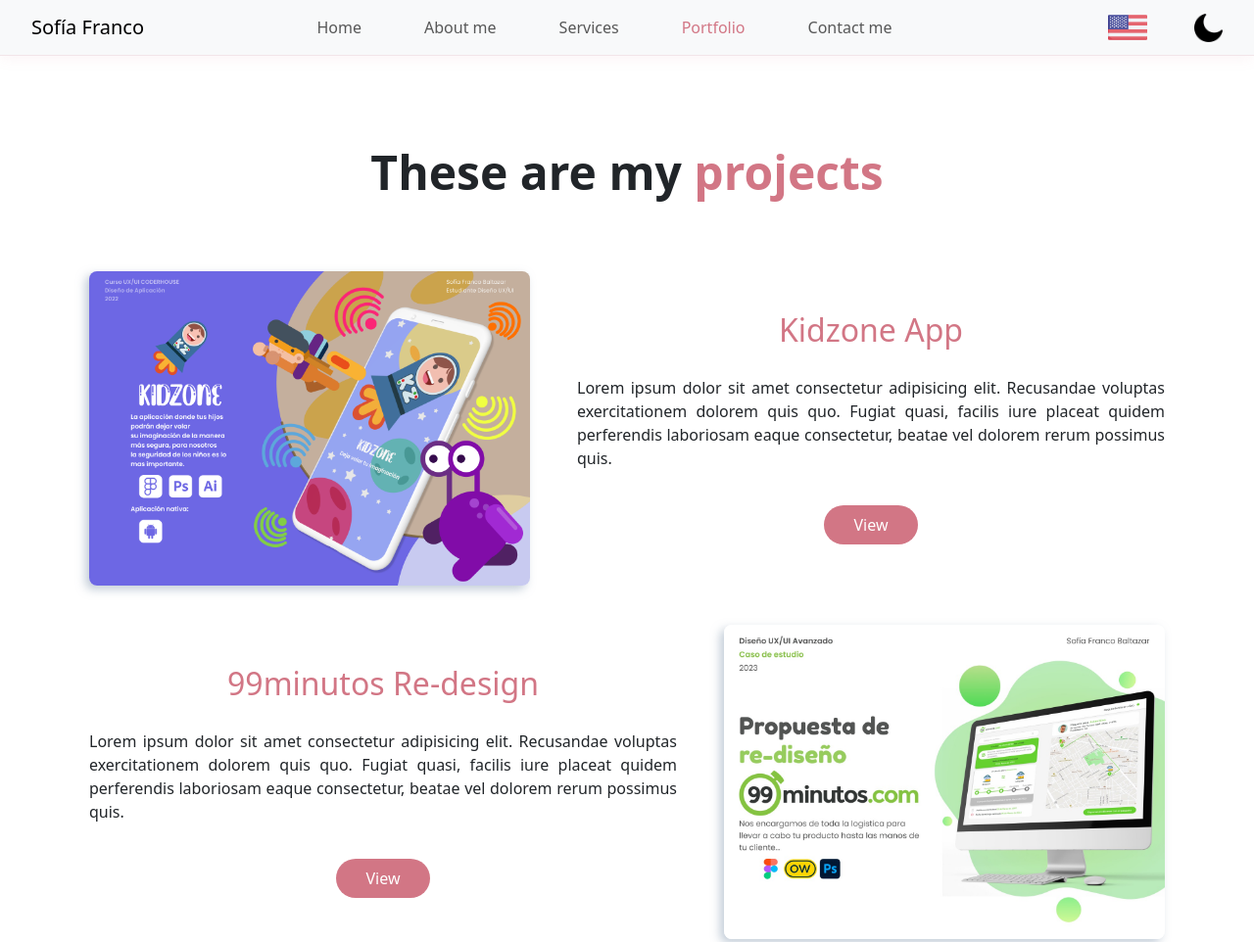
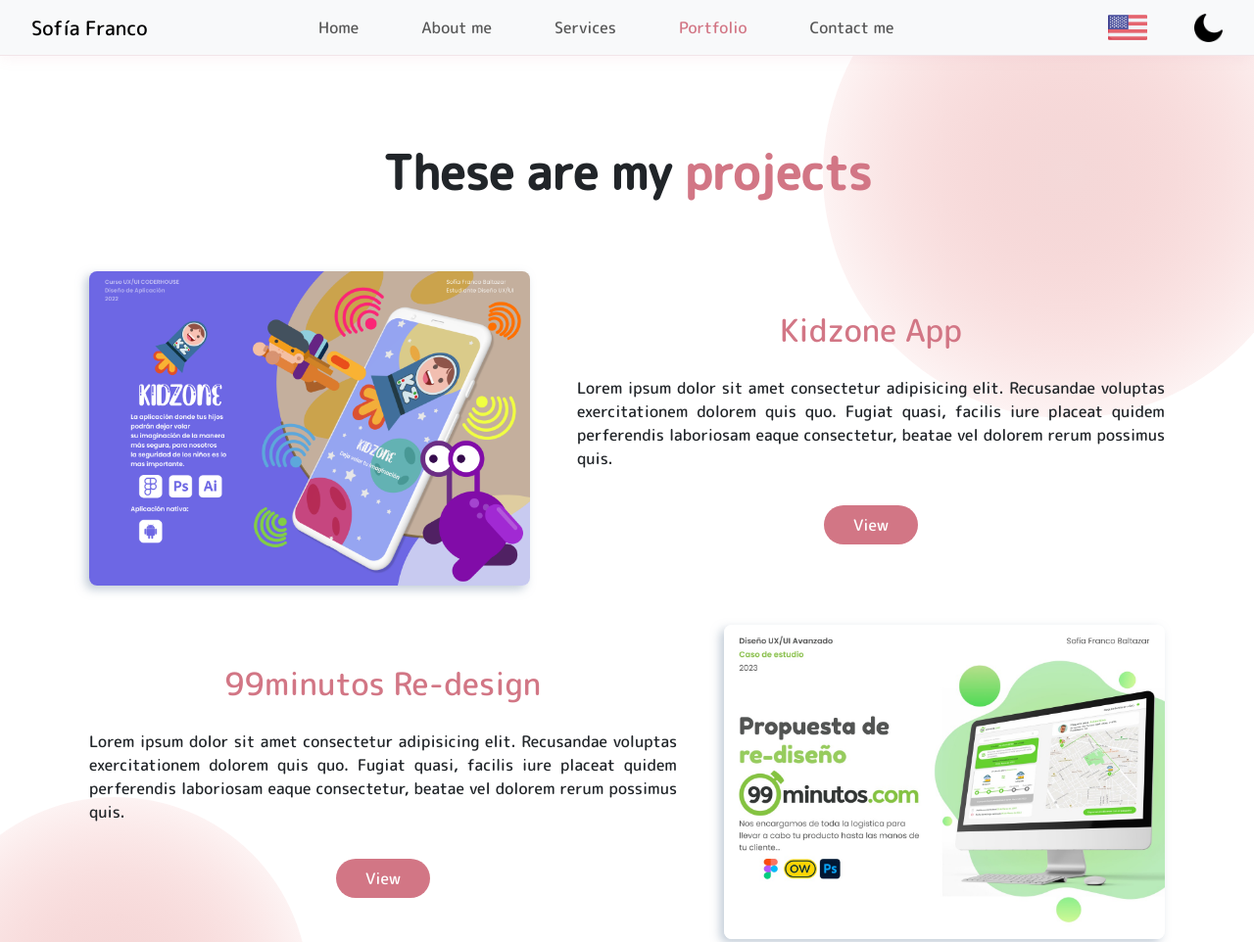
Before and after one commit to SofiaFrancobz/Proyecto-Desarrollo-Web-Portafolio-Personal, a website: page pages/portfolio.html in a window 1280 px wide. Shown: the top 962 px of the page at 98% size. Drawn offline with nearby package versions, Linux system fonts and the light colour scheme; files that its build step writes are made by us from their sources; files whose address does not match are found by name.

Commit message:
mejorar portfolio page con sass

```diff
--- a/pages/portfolio.html
+++ b/pages/portfolio.html
@@ -11,7 +11,7 @@
             integrity="sha384-KK94CHFLLe+nY2dmCWGMq91rCGa5gtU4mk92HdvYe+M/SXH301p5ILy+dN9+nJOZ"
             crossorigin="anonymous"
         />
-        <link rel="stylesheet" href="../css/portfolio.css" />
+        <link rel="stylesheet" href="../css/style.css" />
         <title>Sofia Franco Portfolio</title>
     </head>
     <body>
--- /dev/null
+++ b/sass/layout/_portfolio.scss
@@ -0,0 +1,74 @@
+main {
+    flex: 1;
+    @include flex($direction: column, $align: center);
+
+    .projects {
+        margin: 90px 0;
+        padding: 0 40px;
+
+        header {
+            text-align: center;
+
+            h1 {
+                font-size: 48px;
+                font-weight: 600;
+
+                .highlight {
+                    color: $primary-color;
+                }
+            }
+        }
+
+        .projects-container {
+            @include flex($direction: column);
+            row-gap: 40px;
+            margin-top: 72px;
+
+            .project {
+                @include flex($direction: row, $justify: center, $wrap: wrap);
+                column-gap: 48px;
+                row-gap: 24px;
+
+                &:nth-child(even) {
+                    flex-direction: row-reverse;
+                }
+
+                .image-container {
+                    max-width: 450px;
+
+                    img {
+                        width: 100%;
+                        border-radius: 8px;
+                        box-shadow: -4px 4px 10px rgba(137, 157, 180, 0.5);
+                    }
+                }
+
+                .project-info {
+                    max-width: 600px;
+                    text-align: center;
+                    align-self: center;
+
+                    p {
+                        text-align: justify;
+                    }
+
+                    h2 {
+                        margin-bottom: 28px;
+                        color: $primary-color;
+                    }
+
+                    a {
+                        display: inline-block;
+                        padding: 8px 30px;
+                        border-radius: 100px;
+                        cursor: pointer;
+                        background-color: $primary-color;
+                        color: $tertiary-color;
+                        margin-top: 20px;
+                        text-decoration: none;
+                    }
+                }
+            }
+        }
+    }
+}
--- a/sass/style.scss
+++ b/sass/style.scss
@@ -11,3 +11,4 @@
 @import "layout/index";
 @import "layout/about-me";
 @import "layout/services";
+@import "layout/portfolio";
```
